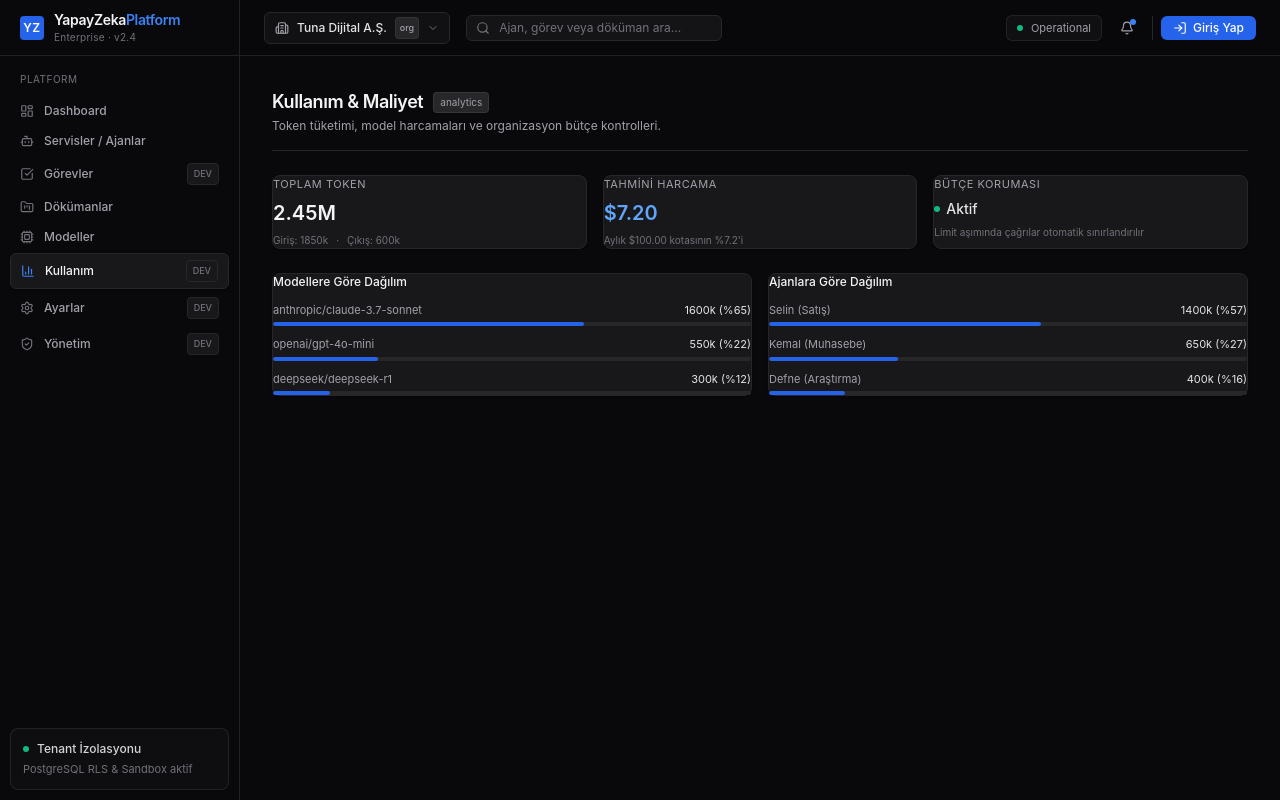
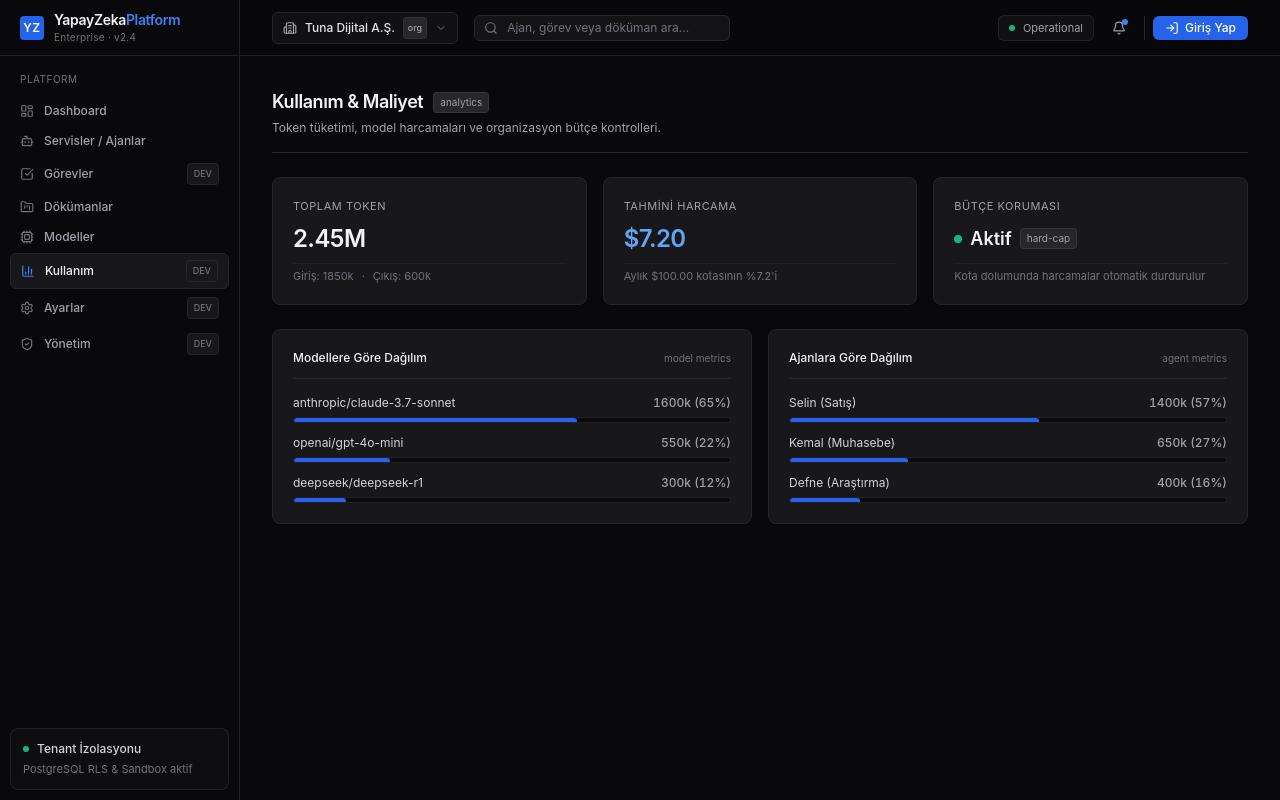
Before and after one commit to TunaYmc/aiworkgroup, a Next.js app in the folder apps/web/: page /usage in a window 1280 px wide. Built offline with nearby package versions, Linux system fonts and the light colour scheme; no server answers.

Commit message:
fix(ui): resolve text and element alignment, spacing and container widths across models, settings, usage and site

```diff
--- a/apps/web/app/admin/page.tsx
+++ b/apps/web/app/admin/page.tsx
@@ -35,7 +35,7 @@ export default function AdminPage() {
   }, []);
 
   return (
-    <div className="space-y-6 max-w-7xl mx-auto text-zinc-300">
+    <div className="w-full max-w-7xl space-y-6 text-zinc-300">
       {/* Header */}
       <div className="flex flex-col sm:flex-row sm:items-center justify-between gap-4 pb-4 border-b border-zinc-800">
         <div>
--- a/apps/web/app/agents/[id]/page.tsx
+++ b/apps/web/app/agents/[id]/page.tsx
@@ -292,7 +292,7 @@ export default function AgentWorkspacePage() {
   }
 
   return (
-    <div className="h-[calc(100vh-5.5rem)] flex flex-col md:flex-row gap-4 max-w-[1600px] mx-auto text-zinc-300">
+    <div className="h-[calc(100vh-5.5rem)] flex flex-col md:flex-row gap-4 w-full max-w-7xl text-zinc-300">
       {/* ---------------- LEFT PANEL: Agent Info & Model Switcher ---------------- */}
       <div className="w-full md:w-72 bg-zinc-900 rounded-lg border border-zinc-800 p-4 flex flex-col justify-between shrink-0 overflow-y-auto">
         <div className="space-y-4">
--- a/apps/web/app/tasks/page.tsx
+++ b/apps/web/app/tasks/page.tsx
@@ -61,7 +61,7 @@ export default function TasksPage() {
   const filteredTasks = tasks.filter((t) => statusFilter === "all" || t.status === statusFilter);
 
   return (
-    <div className="space-y-6 max-w-7xl mx-auto text-zinc-300">
+    <div className="w-full max-w-7xl space-y-6 text-zinc-300">
       {/* Header */}
       <div className="flex flex-col sm:flex-row sm:items-center justify-between gap-4 pb-4 border-b border-zinc-800">
         <div>
@@ -104,7 +104,7 @@ export default function TasksPage() {
               <div className="space-y-1.5 flex-1 min-w-0">
                 <div className="flex items-center gap-2">
                   <span
-                    className={`px-1.5 py-0.2 rounded text-[9px] font-mono uppercase tracking-wider border ${
+                    className={`px-1.5 py-0.5 rounded text-[9px] font-mono uppercase tracking-wider border ${
                       task.priority === "urgent"
                         ? "bg-rose-950/30 text-rose-400 border-rose-900/50"
                         : task.priority === "high"
--- a/apps/web/app/usage/page.tsx
+++ b/apps/web/app/usage/page.tsx
@@ -32,10 +32,9 @@ export default function UsagePage() {
   }, []);
 
   return (
-    <div className="space-y-6 max-w-7xl mx-auto text-zinc-300">
+    <div className="w-full max-w-7xl space-y-6 text-zinc-300">
       {/* Header */}
-      <div className="flex flex-col sm:flex-row sm:items-center justify-between gap-4 pb-4 border-b border-zinc-800">
-        <div>
+      <div className="pb-4 border-b border-zinc-800 space-y-1">
         <div className="flex items-center gap-2.5">
           <h1 className="text-lg font-semibold text-zinc-100 tracking-tight">
             Kullanım & Maliyet
@@ -44,66 +43,84 @@ export default function UsagePage() {
             analytics
           </span>
         </div>
-          <p className="text-xs text-zinc-400 mt-0.5">
+        <p className="text-xs text-zinc-400">
           Token tüketimi, model harcamaları ve organizasyon bütçe kontrolleri.
         </p>
-        </div>
       </div>
 
       {/* Metrics Row */}
       <div className="grid grid-cols-1 sm:grid-cols-3 gap-4">
-        <div className="bg-zinc-900 rounded-lg border border-zinc-800 p-4.5 shadow-subtle">
-          <span className="text-[11px] font-mono text-zinc-400 uppercase tracking-wider block">Toplam Token</span>
-          <span className="text-xl font-semibold text-zinc-100 font-mono mt-1.5 block">
+        {/* Metric 1 */}
+        <div className="bg-zinc-900 rounded-lg border border-zinc-800 p-5 shadow-subtle flex flex-col justify-between">
+          <span className="text-[11px] font-mono text-zinc-400 uppercase tracking-wider block">
+            Toplam Token
+          </span>
+          <div className="my-2">
+            <span className="text-2xl font-semibold text-zinc-100 font-mono tracking-tight block">
               {(summary.total_tokens / 1000000).toFixed(2)}M
             </span>
-          <div className="flex items-center gap-2 text-[10px] font-mono text-zinc-500 mt-1.5">
+          </div>
+          <div className="flex items-center gap-2 text-[11px] font-mono text-zinc-500 pt-1 border-t border-zinc-800/60">
             <span>Giriş: {(summary.input_tokens / 1000).toFixed(0)}k</span>
             <span>·</span>
             <span>Çıkış: {(summary.output_tokens / 1000).toFixed(0)}k</span>
           </div>
         </div>
 
-        <div className="bg-zinc-900 rounded-lg border border-zinc-800 p-4.5 shadow-subtle">
-          <span className="text-[11px] font-mono text-zinc-400 uppercase tracking-wider block">Tahmini Harcama</span>
-          <span className="text-xl font-semibold text-blue-400 font-mono mt-1.5 block">
+        {/* Metric 2 */}
+        <div className="bg-zinc-900 rounded-lg border border-zinc-800 p-5 shadow-subtle flex flex-col justify-between">
+          <span className="text-[11px] font-mono text-zinc-400 uppercase tracking-wider block">
+            Tahmini Harcama
+          </span>
+          <div className="my-2">
+            <span className="text-2xl font-semibold text-blue-400 font-mono tracking-tight block">
               ${summary.estimated_cost_usd.toFixed(2)}
             </span>
-          <span className="text-[10px] font-mono text-zinc-500 mt-1.5 block">
+          </div>
+          <div className="text-[11px] font-mono text-zinc-500 pt-1 border-t border-zinc-800/60 truncate">
             Aylık $100.00 kotasının %{((summary.estimated_cost_usd / 100) * 100).toFixed(1)}'i
+          </div>
+        </div>
+
+        {/* Metric 3 */}
+        <div className="bg-zinc-900 rounded-lg border border-zinc-800 p-5 shadow-subtle flex flex-col justify-between">
+          <span className="text-[11px] font-mono text-zinc-400 uppercase tracking-wider block">
+            Bütçe Koruması
+          </span>
+          <div className="my-2 flex items-center gap-2 h-8">
+            <span className="w-2 h-2 rounded-full bg-emerald-500 shrink-0"></span>
+            <span className="text-lg font-semibold text-zinc-100 font-mono">Aktif</span>
+            <span className="text-[10px] font-mono text-zinc-400 bg-zinc-800 px-1.5 py-0.5 rounded border border-zinc-700/60">
+              hard-cap
             </span>
           </div>
-
-        <div className="bg-zinc-900 rounded-lg border border-zinc-800 p-4.5 shadow-subtle">
-          <span className="text-[11px] font-mono text-zinc-400 uppercase tracking-wider block">Bütçe Koruması</span>
-          <div className="flex items-center gap-1.5 mt-1.5">
-            <span className="w-1.5 h-1.5 rounded-full bg-emerald-500"></span>
-            <span className="text-sm font-medium text-zinc-200">Aktif</span>
+          <div className="text-[11px] font-mono text-zinc-500 pt-1 border-t border-zinc-800/60 truncate">
+            Kota dolumunda harcamalar otomatik durdurulur
           </div>
-          <span className="text-[10px] text-zinc-500 mt-1.5 block leading-normal">
-            Limit aşımında çağrılar otomatik sınırlandırılır
-          </span>
         </div>
       </div>
 
       {/* Breakdown Grids */}
       <div className="grid grid-cols-1 md:grid-cols-2 gap-4">
         {/* By Model */}
-        <div className="bg-zinc-900 rounded-lg border border-zinc-800 p-4.5 shadow-subtle space-y-3">
+        <div className="bg-zinc-900 rounded-lg border border-zinc-800 p-5 shadow-subtle space-y-4">
+          <div className="flex items-center justify-between pb-3 border-b border-zinc-800">
             <h3 className="font-medium text-xs text-zinc-100">Modellere Göre Dağılım</h3>
-          <div className="space-y-2.5">
+            <span className="text-[10px] font-mono text-zinc-500">model metrics</span>
+          </div>
+          <div className="space-y-3">
             {Object.entries(summary.by_model).map(([model, tokens]) => {
               const pct = ((tokens / summary.total_tokens) * 100).toFixed(0);
               return (
-                <div key={model} className="space-y-1">
-                  <div className="flex items-center justify-between text-[11px] font-mono">
-                    <span className="text-zinc-400 truncate max-w-[220px]">{model}</span>
-                    <span className="text-zinc-200">
-                      {(tokens / 1000).toFixed(0)}k (%{pct})
+                <div key={model} className="space-y-1.5">
+                  <div className="flex items-center justify-between text-xs font-mono">
+                    <span className="text-zinc-300 truncate flex-1 pr-3" title={model}>{model}</span>
+                    <span className="text-zinc-400 font-medium tabular-nums shrink-0">
+                      {(tokens / 1000).toFixed(0)}k ({pct}%)
                     </span>
                   </div>
-                  <div className="w-full bg-zinc-800 h-1 rounded-full overflow-hidden">
-                    <div className="bg-blue-600 h-1 rounded-full" style={{ width: `${pct}%` }}></div>
+                  <div className="w-full bg-zinc-950 border border-zinc-800/80 h-1.5 rounded-full overflow-hidden">
+                    <div className="bg-blue-600 h-1.5 rounded-full" style={{ width: `${pct}%` }}></div>
                   </div>
                 </div>
               );
@@ -112,21 +129,24 @@ export default function UsagePage() {
         </div>
 
         {/* By Agent */}
-        <div className="bg-zinc-900 rounded-lg border border-zinc-800 p-4.5 shadow-subtle space-y-3">
+        <div className="bg-zinc-900 rounded-lg border border-zinc-800 p-5 shadow-subtle space-y-4">
+          <div className="flex items-center justify-between pb-3 border-b border-zinc-800">
             <h3 className="font-medium text-xs text-zinc-100">Ajanlara Göre Dağılım</h3>
-          <div className="space-y-2.5">
+            <span className="text-[10px] font-mono text-zinc-500">agent metrics</span>
+          </div>
+          <div className="space-y-3">
             {Object.entries(summary.by_agent).map(([agentName, tokens]) => {
               const pct = ((tokens / summary.total_tokens) * 100).toFixed(0);
               return (
-                <div key={agentName} className="space-y-1">
-                  <div className="flex items-center justify-between text-[11px] font-mono">
-                    <span className="text-zinc-400">{agentName}</span>
-                    <span className="text-zinc-200">
-                      {(tokens / 1000).toFixed(0)}k (%{pct})
+                <div key={agentName} className="space-y-1.5">
+                  <div className="flex items-center justify-between text-xs font-mono">
+                    <span className="text-zinc-300 truncate flex-1 pr-3">{agentName}</span>
+                    <span className="text-zinc-400 font-medium tabular-nums shrink-0">
+                      {(tokens / 1000).toFixed(0)}k ({pct}%)
                     </span>
                   </div>
-                  <div className="w-full bg-zinc-800 h-1 rounded-full overflow-hidden">
-                    <div className="bg-blue-600 h-1 rounded-full" style={{ width: `${pct}%` }}></div>
+                  <div className="w-full bg-zinc-950 border border-zinc-800/80 h-1.5 rounded-full overflow-hidden">
+                    <div className="bg-blue-600 h-1.5 rounded-full" style={{ width: `${pct}%` }}></div>
                   </div>
                 </div>
               );
--- a/apps/web/components/Header.tsx
+++ b/apps/web/components/Header.tsx
@@ -20,7 +20,7 @@ export default function Header() {
   };
 
   return (
-    <header className="h-14 bg-zinc-950/80 backdrop-blur border-b border-zinc-800/80 px-6 flex items-center justify-between sticky top-0 z-10">
+    <header className="h-14 bg-zinc-950/80 backdrop-blur border-b border-zinc-800/80 px-6 md:px-8 flex items-center justify-between sticky top-0 z-10">
       {/* Organization Switcher */}
       <div className="flex items-center gap-4">
         <div className="flex items-center gap-2 px-2.5 py-1 rounded-md border border-zinc-800 bg-zinc-900/60 hover:bg-zinc-800/60 transition-colors duration-75 cursor-pointer text-zinc-300 text-xs font-medium">
--- a/apps/web/tailwind.config.ts
+++ b/apps/web/tailwind.config.ts
@@ -37,6 +37,9 @@ const config: Config = {
       boxShadow: {
         subtle: "0 1px 2px 0 rgba(0, 0, 0, 0.4)",
         card: "0 1px 3px 0 rgba(0, 0, 0, 0.5)",
+      },
+      spacing: {
+        "4.5": "1.125rem",
       }
     },
   },
```
Also changed, not shown: apps/web/app/agents/page.tsx (+9 -4 lines), apps/web/app/files/page.tsx (+9 -4 lines), apps/web/app/models/page.tsx (+44 -26 lines), apps/web/app/page.tsx (+9 -4 lines), apps/web/app/settings/page.tsx (+49 -27 lines). Lines whose indentation alone changed are shown as unchanged.
